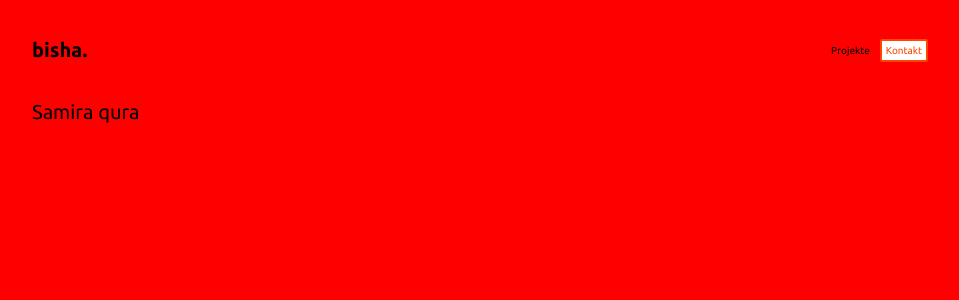
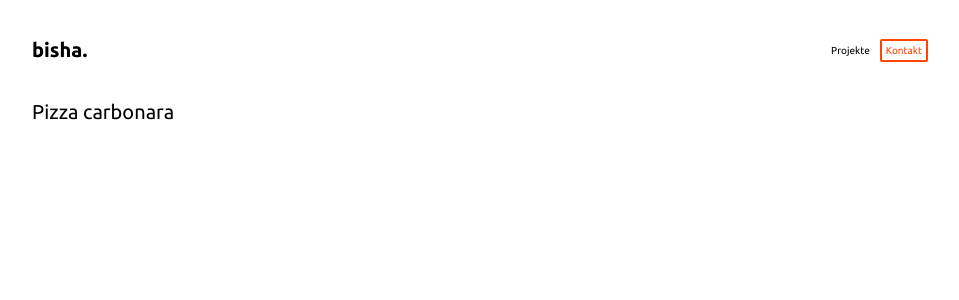
Before and after one commit to zerokater/bisha, a SvelteKit app: page / in a window 1280 px wide. Shown: the top 300 px of the page, without its empty margins (160-1119 px from the left). Built offline with nearby package versions, Linux system fonts and the light colour scheme.

Commit message:
carbonara

```diff
--- a/src/routes/+layout.svelte
+++ b/src/routes/+layout.svelte
@@ -16,7 +16,7 @@
     }
 
     :global(body){
-      background-color: red;
+
       width: 70%;
       margin: 0 auto;
     }
--- a/src/routes/+page.svelte
+++ b/src/routes/+page.svelte
@@ -14,7 +14,7 @@
 <!-- <h1>Von der Entwicklung neuer Marken bis hin zum kleinsten Detail im Design.</h1>
 <h2>Kreativagentur, die Unternehmen hilft, sich als Branchenführer zu profilieren.</h2> -->
 
-<p>Samira qura</p>
+<p>Pizza carbonara</p>
 
 <style>
     h1{
```
